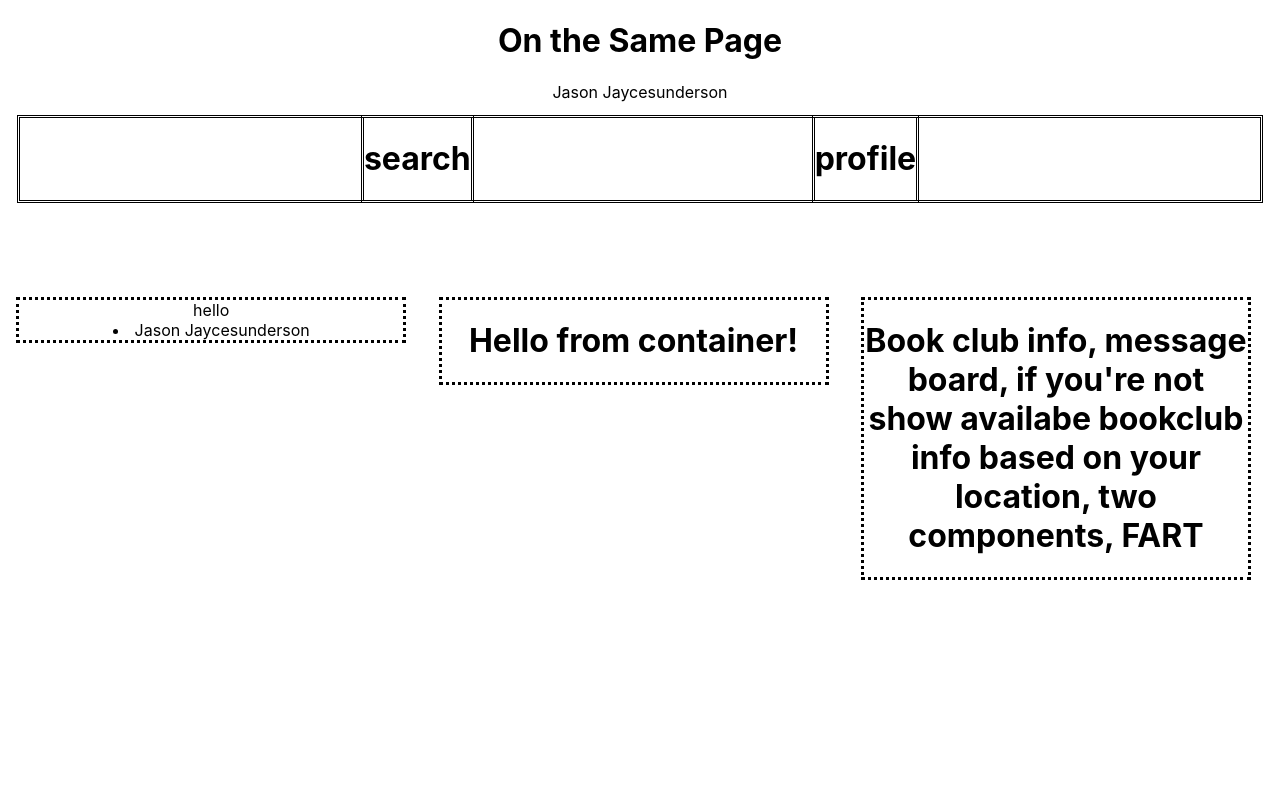
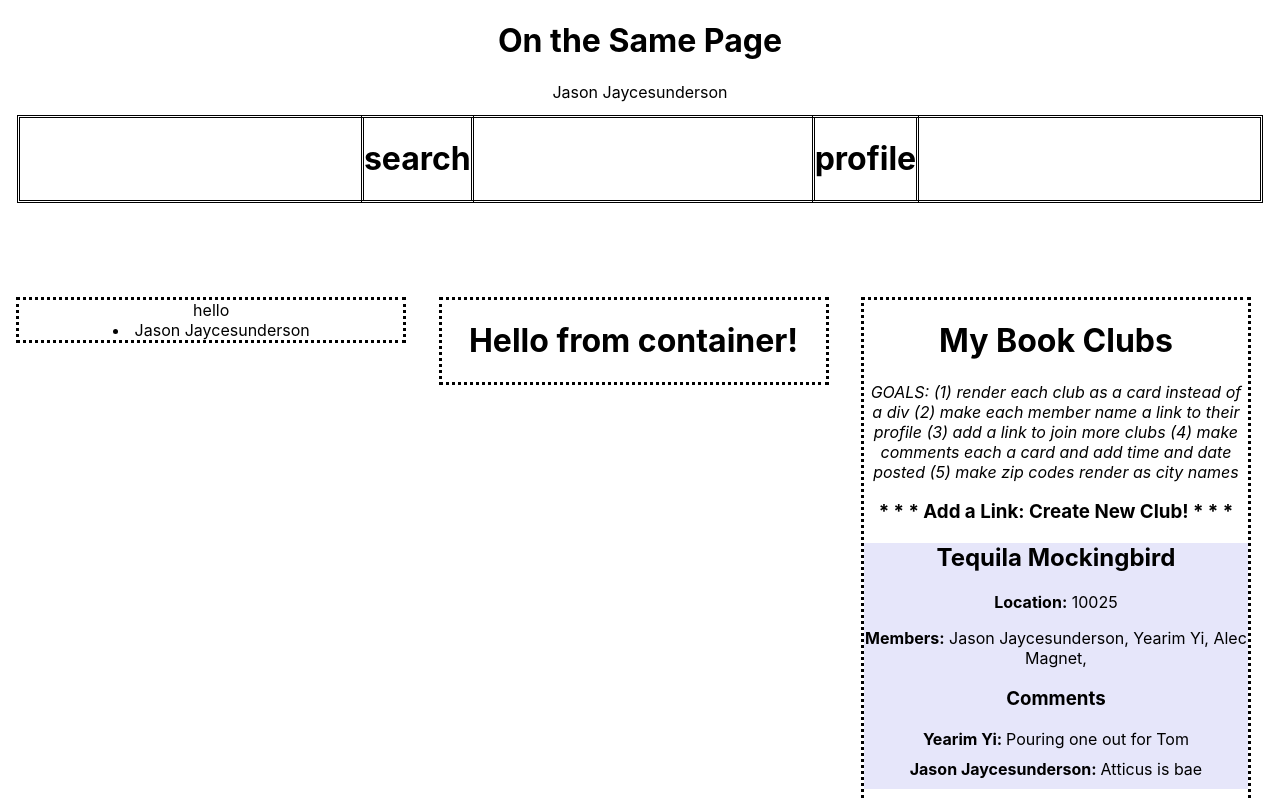
Before and after one commit to leslieyi/on-the-same-page, a React (Create React App) app: page / in a window 1280 px wide. Shown: the top 800 px of the page. Built offline with nearby package versions, Linux system fonts and the light colour scheme; data requests are answered from the project's data file.

Commit message:
rendered basic club aside

```diff
--- a/db.json
+++ b/db.json
@@ -42,7 +42,51 @@
       },
 
     "bookClubs": [
-      { "name":"herrooo"
-
-    }]
+      { "name":"Tequila Mockingbird",
+        "id" : 1,
+        "location" : "10025",
+        "members": ["Jason Jaycesunderson", "Yearim Yi", "Alec Magnet"],
+        "comments": [
+          {
+            "poster": "Yearim Yi",
+            "time": "2015-03-25T12:00:00Z",
+            "text": "Pouring one out for Tom"
+          },
+          {
+            "poster": "Jason Jaycesunderson",
+            "time": "2015-03-27T12:00:00Z",
+            "text": "Atticus is bae"
+          }
+        ]
+      },
+      { "name":"Textual Relations",
+        "id" : 2,
+        "location" : "online",
+        "members": ["Mari Taksa", "Yearim Yi", "Jason Jaycesunderson", "Alec Magnet"],
+        "comments": [
+          {
+            "poster": "Mari Taksa",
+            "time": "2016-03-22T12:00:00Z",
+            "text": "Anyone up for some paranormal romance?"
+          },
+          {
+            "poster": "Alec Magnet",
+            "time": "2016-03-23T12:00:00Z",
+            "text": "How bout Anne Rice's Sleeping Beauty books?"
+          }
+        ]
+      },
+      { "name":"Books, the Universe, and Everything",
+        "id" : 3,
+        "location" : "10025",
+        "members": ["Jason Jaycesunderson", "Yearim Yi", "Alec Magnet"],
+        "comments": [
+          {
+            "poster": "Jason Jaycesunderson",
+            "time": "2016-03-22T12:00:00Z",
+            "text": "42"
+          }
+        ]
+      }
+    ]
   }
--- /dev/null
+++ b/src/components/BookClub.js
@@ -0,0 +1,26 @@
+import CommentCard from "./CommentCard"
+import MembersList from "./MembersList"
+
+function BookClub({ club }) {
+	//console.log('Hi from BookClub', club)
+	const { name, location, members, comments } = club
+	//console.log('Hi from BookClub', members)
+
+	const membersRender = members.map((member) => <MembersList member={member} />)
+
+	const commentsRender = comments.map((comment) => <CommentCard comment={comment} />)
+
+	return(
+		<div style={{backgroundColor: "lavender"}}>
+			<h2>{name}</h2>
+			<p><b>Location:</b> {location}</p>
+			<p><b>Members:</b> {membersRender}</p>
+			<div>
+				<h3>Comments</h3>
+				{commentsRender}
+			</div>
+		</div>
+	)
+}
+
+export default BookClub
--- a/src/components/BookClubAside.js
+++ b/src/components/BookClubAside.js
@@ -1,7 +1,29 @@
-function BookClubAside() {
+import BookClub from './BookClub'
+
+function BookClubAside({ clubsData }) {
+    const clubsToRender = clubsData.map((club) => {
+        //console.log('from BookclubAside', club.members, club.members.join(" "))
+        if (club.members.join(" ").includes("Jaycesunderson")) {
+            return <BookClub club={club} key={club.id}/>
+        }
+    })
+
+    //console.log('hi from BookClubAside', clubsData)
     return (
         <div className="column-right">
-            <h1>Book club info, message board, if you're not show availabe bookclub info based on your location, two components, FART</h1>
+            <h1>My Book Clubs</h1>
+            <em>GOALS: (1) render each club as a card instead of a div (2) make each member name a link to their profile (3) add a link to join more clubs (4) make comments each a card and add time and date posted (5) make zip codes render as city names</em>
+            {/* <em>Book club info, message board, if you're not show availabe bookclub info based on your location, two components</em> */}
+            <h3>* * * Add a Link: Create New Club! * * *</h3>
+             {clubsData.length === 0 ?
+                     <div>
+                         <h2>You don't belong to any bookclubs yet.</h2>
+                         <p>Would you like to join one?</p>
+                         {/* make this <p> a link to suggestions */}
+                     </div>
+             : <div>{clubsToRender}</div>
+             }
+            <h3>* * * Add a Link: Find More Clubs! * * *</h3>
 
         </div>
     )
--- /dev/null
+++ b/src/components/CommentCard.js
@@ -0,0 +1,12 @@
+function CommentCard({ comment }) {
+	//console.log('Hi from CommentCard', comment)
+	const { poster, time, text} = comment
+	return(
+		<div style={{paddingBottom: "10px"}}>
+			<b>{poster}: </b>{text}
+			{/* <small text-color="light-gray"> at {time}</small> */}
+		</div>
+	)
+}
+
+export default CommentCard
--- /dev/null
+++ b/src/components/MembersList.js
@@ -0,0 +1,8 @@
+function MembersList({ member }) {
+	//console.log('Hi from MembersList', member)
+	return(
+		<span>{member}, </span>
+	)
+}
+
+export default MembersList
```
Also changed, not shown: 1 other file (tests, documents, lock files or other folders).
